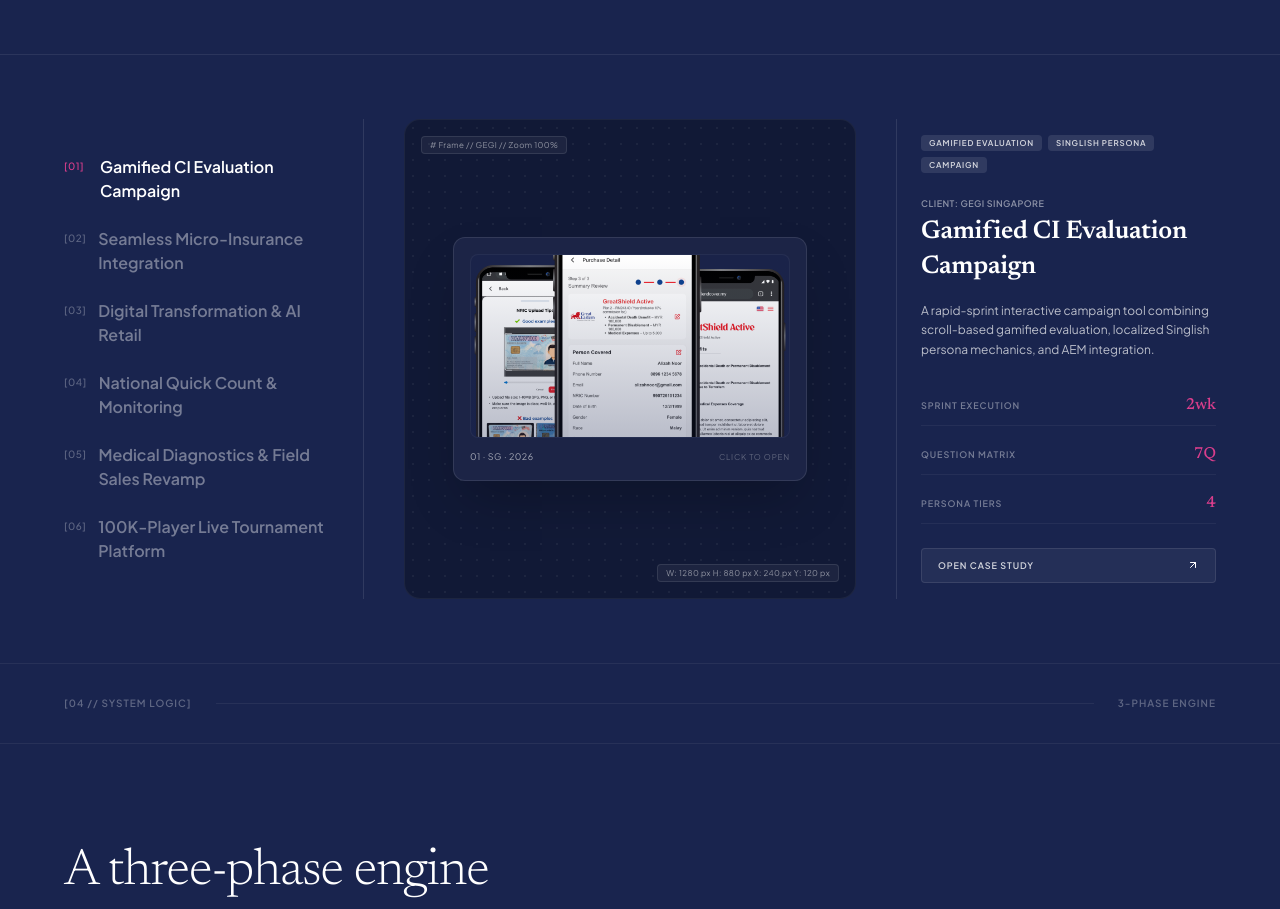
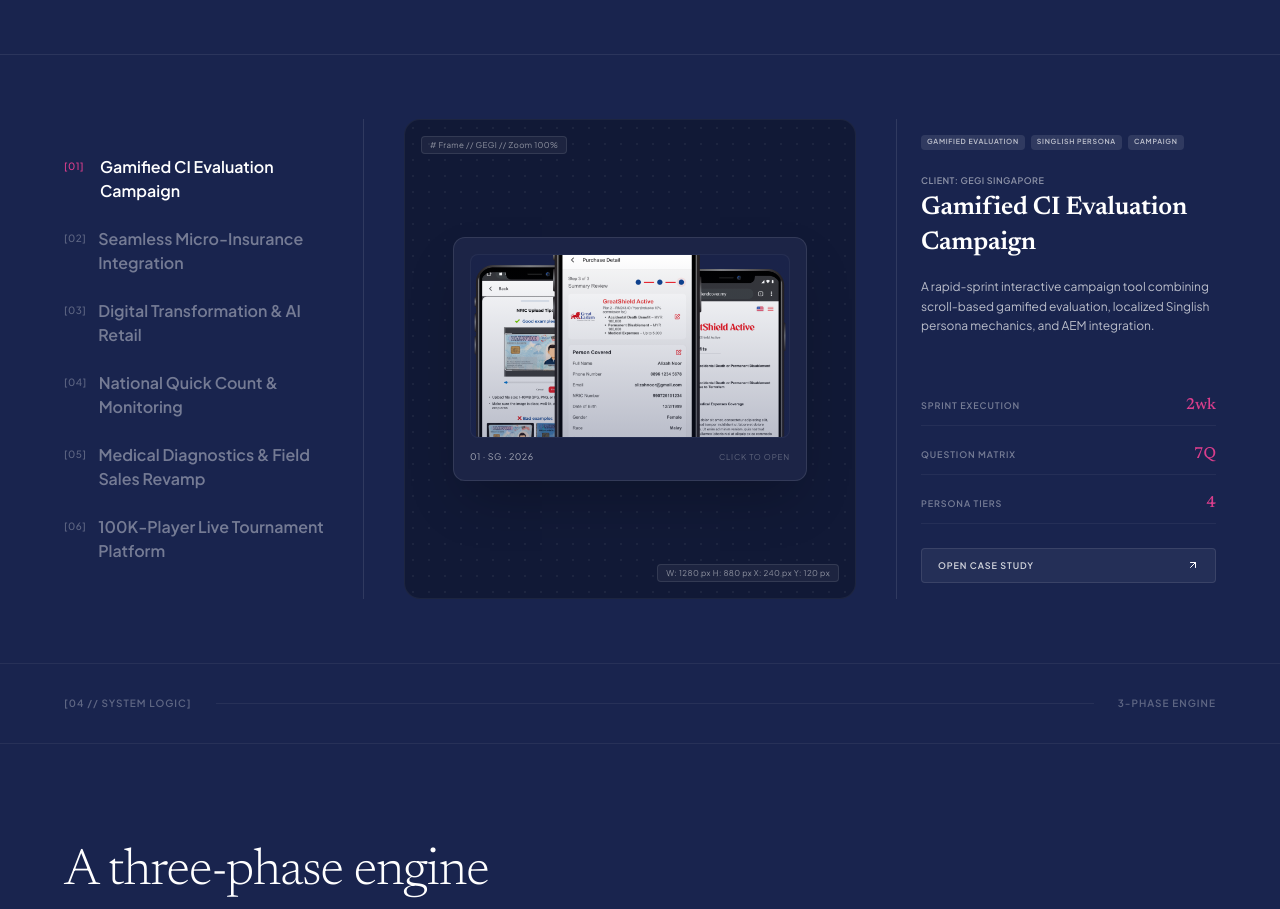
Before and after one commit to adinagayo-pixel/Adina-Portfolio, a React (Vite) app: page / in a window 1280 px wide. Shown: the part 1280-2189 px from the top of the page. Built offline with nearby package versions, Linux system fonts and the light colour scheme.

Commit message:
style: reduce keyword tag font size in right column project specs panel

```diff
--- a/src/app/App.tsx
+++ b/src/app/App.tsx
@@ -588,7 +588,7 @@ function FeaturedWorkSection({ onOpenProject }: { onOpenProject: (id: string) =>
                     {activeProject.tags.map((tag) => (
                       <span
                         key={tag}
-                        className="font-sans text-[8px] font-semibold tracking-widest uppercase px-2 py-0.5 bg-white/10 text-white/80 rounded"
+                        className="font-sans text-[7px] font-semibold tracking-widest uppercase px-1.5 py-0.5 bg-white/10 text-white/70 rounded"
                       >
                         {tag}
                       </span>
```
